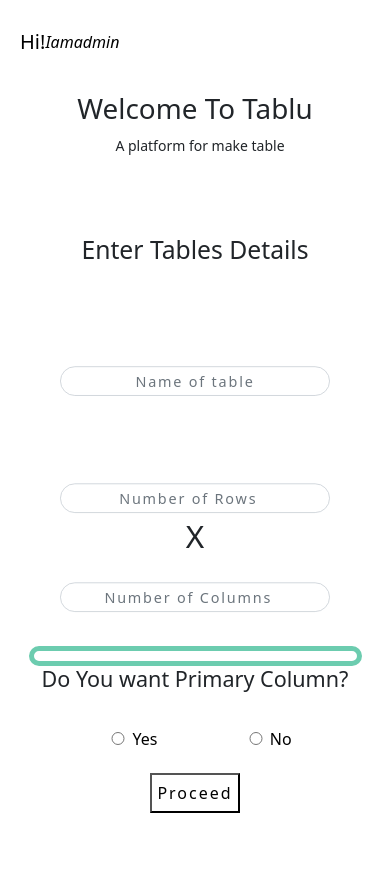
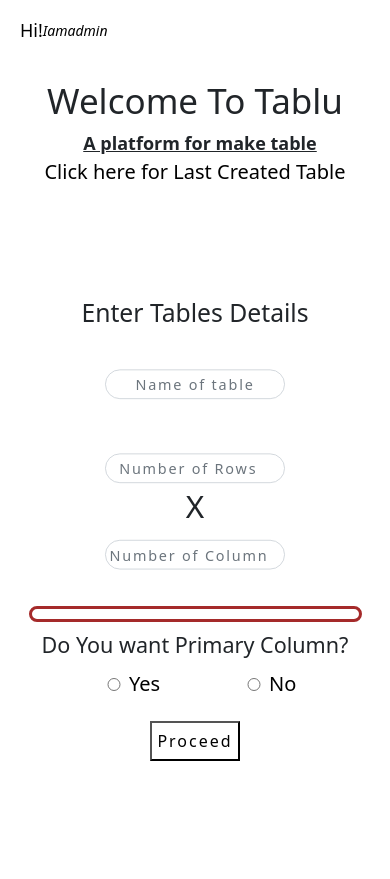
Before and after one commit to krishna120801/Tablu, a Django app: page /tablu in a window 390 px wide. Shown: the part 50-929 px from the top of the page. Before the commit the page ends 863 px from the top, so only its background shows below. Run offline with Django 4.2, Linux system fonts and the light colour scheme; a user stored in the database is signed in; some libraries are stand-ins or nearby versions.

Commit message:
full responsive

```diff
--- a/static/css/tbl.css
+++ b/static/css/tbl.css
@@ -101,8 +101,8 @@ nav ul{
     align-content: center;
     text-align: center;
     border-radius: 15px;
-	padding-top: 8vh;
-    padding-bottom: 3vh;
+	padding-top: 20px;
+    padding-bottom: 5px;
     font-size: 35px;
 /*	border: 2px solid black;*/
     transition: 0.8s;
@@ -113,8 +113,8 @@ nav ul{
     align-content: center;
     text-align: center;
     border-radius: 15px;
-	padding-top: 2vh;
-    padding-bottom: 3vh;
+	padding-top: 20px;
+    padding-bottom: 30px;
     margin-top: 10px;
     font-size: 35px;
     transition: 0.8s;
@@ -138,15 +138,14 @@ label{
     text-align: center;
     align-items: center;
 }
-
 .bx input{
     align-items: center;
     align-content: center;
-    border-radius: 80px;
+    border-radius: 50px;
     padding: 3px 4px;
     text-align: center;
     transition: .7s;
-    margin-top: 25px;
+    margin-top: 10px;
     padding-top: 4px;
     padding-bottom: 3px;
     width: 300px;
@@ -221,7 +220,6 @@ table a:hover{
     margin-left: 40px;
     margin-top: 20px;
 }
-
 /*NOT SURE_______________________________________________*/
 .unk input{
     border: 10px solid blue;
@@ -253,14 +251,10 @@ table a:hover{
 }
 #orgtable tr th{
     color: brown;
-    margin-left: -60px;
-    margin-right: -50px;
 }
 #orgtable tr td{
     color:#000;
     font-weight: bold;
-    margin-left: -60px;
-    margin-right: -50px;
 }
 h3{
     margin-top: 30px;
@@ -274,27 +268,44 @@ h3{
 .tbcnt,.tbcnt1,.tbcnt2{
     width: 90%;
     margin-left: auto;
+    margin-right: auto;
+    margin-bottom: 10px;
     top:20px;
     padding-top:10px;
     padding-left:10px;
     margin-right: auto;
     overflow-y: scroll;
     overflow-x: scroll;
-    border: 5px solid rgb(108, 204, 175);
+    border: 3px solid brown;
     border-radius: 10px;
 }
+.pc{
+    margin-top: 20px;
+}
 .d-flex{
-	font-size: 20x;
-	margin-top: 15px;
+	font-size: 20px;
+	margin-top: 10px;
 	margin-bottom: 15px;
 	margin-left: 10px;
 	text-decoration: none;
 	color: #000000;
 	text-transform: capitalize;
+    transition: .6s;
+}
+.d-flex:hover{
+    color: darkcyan;
 }
 .d-flex h6{
 	text-transform: capitalize;
-	font-size: 24x;
+	font-size: 24px;
+    transition: .6s;
+}
+.d-flex:hover h6{
+    color: brown;
+}
+.prev{
+    text-align: center;
+	align-items: center;
 }
 .prev a{
 	text-align: center;
@@ -302,7 +313,78 @@ h3{
 	text-decoration: none;
 	text-decoration: none;
 	color: #000000;
-	font-size: 0px;
+	font-size: 26px;
+    border-bottom: 2px solid white;
+    border-radius: 5px;
+    padding-left: 4px;
+    padding-right: 4px;
+    transition: .7s;
+}
+.prev a:hover{
+	color: brown;
+    border-color: brown;
+}
+h2{
+    border-bottom: 2px solid white;
+    border-radius: 5px;
+    cursor: default;
+    transition: .6s;
+}
+h2:hover{
+    color: brown;
+}
+.text-center.mx-auto h1{
+    font-size: 45px;
+    cursor: default;
+    transition: .6s;
+}
+.text-center.mx-auto h1:hover{
+    color: darkcyan;
+}
+.custom-control.custom-radio{
+    font-size: 20px;
+}
+.custom-control.custom-radio:hover{
+    color: brown;
+}
+.ml-5{
+    font-size: 18px;
+    text-decoration: underline;
+    transition: .6s;
+    font-weight: bold;
+    cursor: none;
+}
+.ml-5:hover{
+    color: rgb(37, 50, 231);
+    text-decoration: none;
+}
+/*SCROLL__________________________________________________*/
+body ::-webkit-scrollbar {
+    width: 8px;
+    height: 8px;
+}
+body ::-webkit-scrollbar-track {
+    background: rgb(184, 184, 184);
+}
+body ::-webkit-scrollbar-thumb {
+    background-color: brown;
+    border: 2px solid black;
+    border-radius: 50px;
+    border-color: brown;
+}
+/*PAGE SCROLL__________________________________________________*/
+html ::-webkit-scrollbar {
+    width: 8px;
+    height: 8px;
+}
+html ::-webkit-scrollbar-track {
+    background: rgb(184, 184, 184);
+}
+html ::-webkit-scrollbar-thumb {
+    background-color: rgb(42, 130, 165);
+    border: 2px solid black;
+    border-radius: 50px;
+    border-color: rgb(42, 165, 159);
 }
 
 /*RESPONSIVE_______________________________________________*/
@@ -314,6 +396,15 @@ h3{
     .bx2{
         margin-top: 10px;
         transform: scale(0.9);
+    }
+    .text-center.mx-auto h1{
+        font-size: 40px;
+    }
+    .prev a{
+        font-size: 24px;
+    }
+    .bx input{
+        width: 280px;
     }
     .d-flex{
         font-size: 16px;
@@ -334,6 +425,21 @@ h3{
     }
     nav ul li:hover{
         font-size: 13px;
+    }
+    .text-center.mx-auto h1{
+        font-size: 35px;
+    }
+    .bx input{
+        width: 200px;
+    }
+    .prev a{
+        font-size: 20px;
+    }
+    .d-flex{
+        font-size: 14px;
+    }
+    .d-flex h6{
+        font-size: 18px;
     }
 }
 @media all and (max-width: 300px){
```
Lines whose indentation alone changed are shown as unchanged.
